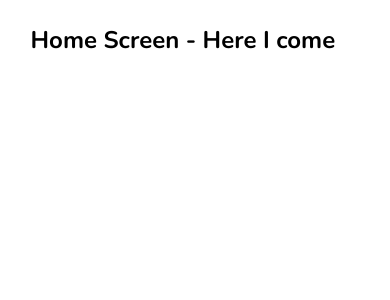
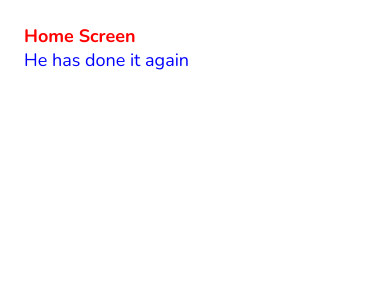
Before and after one commit to itmogo/review_details_app, a React Native app: screen / in a window 390 px wide. Shown: the top 300 px of the page. Built offline with nearby package versions, Linux system fonts and the light colour scheme.

Commit message:
add global styles

```diff
--- a/App.js
+++ b/App.js
@@ -3,6 +3,8 @@ import React, { useState} from 'react';
 import * as Font from 'expo-font';
 import Home from './screens/home';
 import AppLoading from 'expo-app-loading';
+import ReviewDetails from './screens/reviewDetails';
+import About from './screens/about';
 
 const getFonts =() => Font.loadAsync({
     'nunito-regular': require('./assets/fonts/Nunito-Regular.ttf'),
@@ -14,7 +16,10 @@ export default function App() {
 
   if(fontsLoaded){
     return (
-        <Home />
+      <view>
+      <Home />
+      </view>
+
     );
   } else {
     return(
--- a/screens/about.js
+++ b/screens/about.js
@@ -1,17 +1,13 @@
 import React from 'react';
 import {StyleSheet, View, Text} from 'react-native';
+import { globalStyles } from '../styles/global';
+
 
 export default function About(){
     return(
-        <View style={styles.container}>
-            <Text> About Screen</Text>
-        </View>
+        <View style={globalStyles.container}>
+            <Text style={globalStyles.text}> About Screen</Text>
+
+            </View>
     )
 }
-
-const styles = StyleSheet.create({
-    container:{
-        padding: 24,
-    }
-
-});
--- a/screens/home.js
+++ b/screens/home.js
@@ -1,22 +1,12 @@
 import React from 'react';
 import {StyleSheet, View, Text} from 'react-native';
+import { globalStyles } from '../styles/global';
 
 export default function Home(){
     return(
-        <View style={styles.container}>
-            <Text style={styles.titleText}> Home Screen - Here I come</Text>
+        <View style={globalStyles.container}>
+            <Text style={globalStyles.titleText}>Home Screen </Text>
+            <Text style={globalStyles.text} >He has done it again </Text>
         </View>
     )
 }
-
-const styles = StyleSheet.create({
-    container:{
-        padding: 24,
-    },
-
-    titleText:{
-        fontFamily: 'nunito-bold',
-        fontSize: 24
-    },
-
-});
--- a/screens/reviewDetails.js
+++ b/screens/reviewDetails.js
@@ -1,9 +1,11 @@
 import React from 'react';
 import {StyleSheet, View, Text} from 'react-native';
+import { globalStyles } from '../styles/global';
+
 
 export default function ReviewDetails(){
     return(
-        <View style={styles.container}>
+        <View style={globalStyles.container}>
             <Text> Review Details Screen</Text>
         </View>
     )
--- /dev/null
+++ b/styles/global.js
@@ -0,0 +1,25 @@
+import {StyleSheet } from 'react-native';
+
+export const globalStyles = StyleSheet.create({
+    container: {
+        flex: 1,
+        padding: 24
+    },
+
+    titleText:{
+        fontFamily: 'nunito-bold',
+        fontSize: 18,
+        color: 'red',
+    },
+
+    paragraph: {
+        marginVertical: 8,
+        lineHeight: 20,
+        color: 'green'
+    },
+    text:{
+        fontFamily: 'nunito-regular',
+        fontSize: 18,
+        color: 'blue' ,
+    },
+})
```
